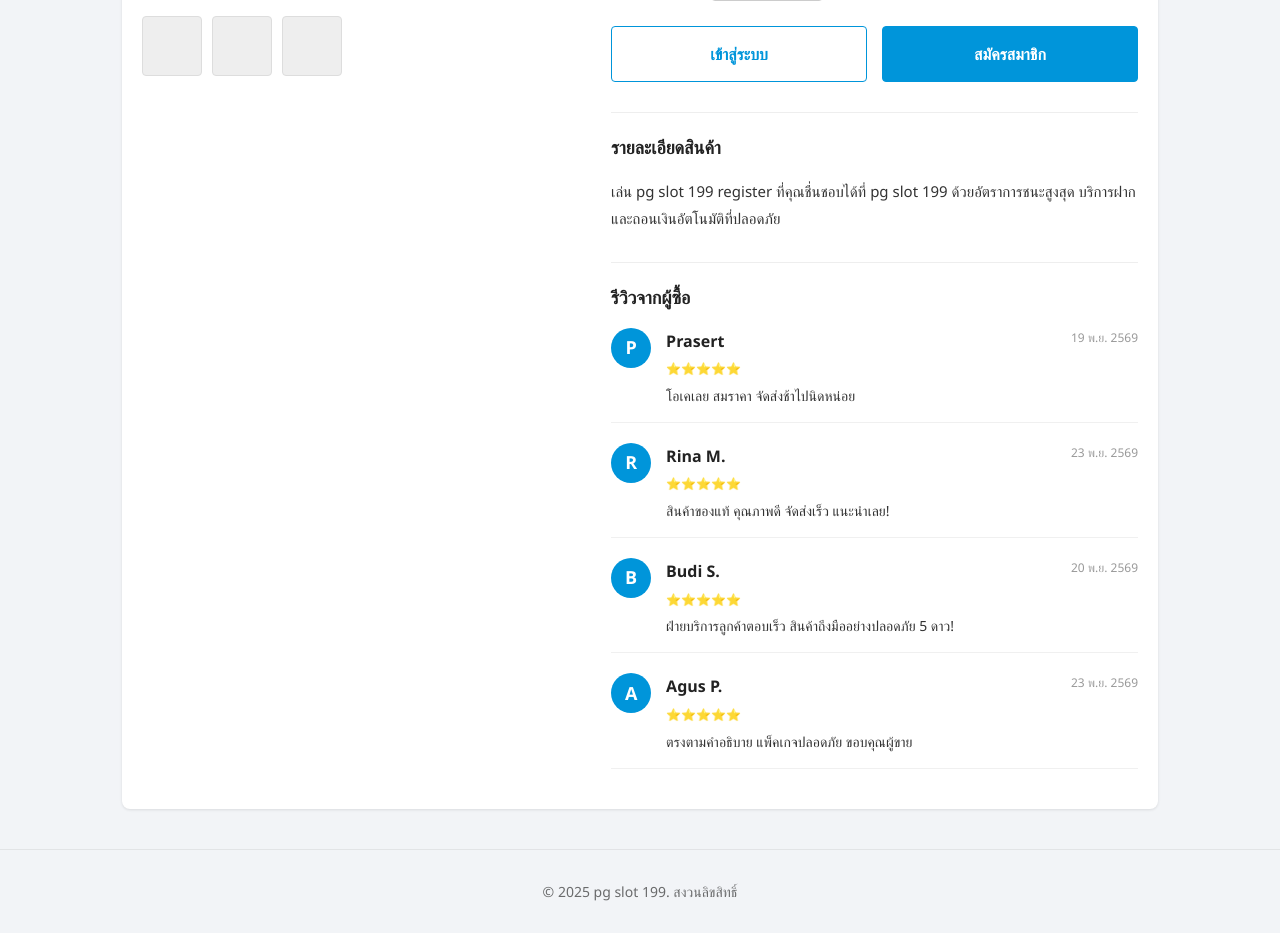
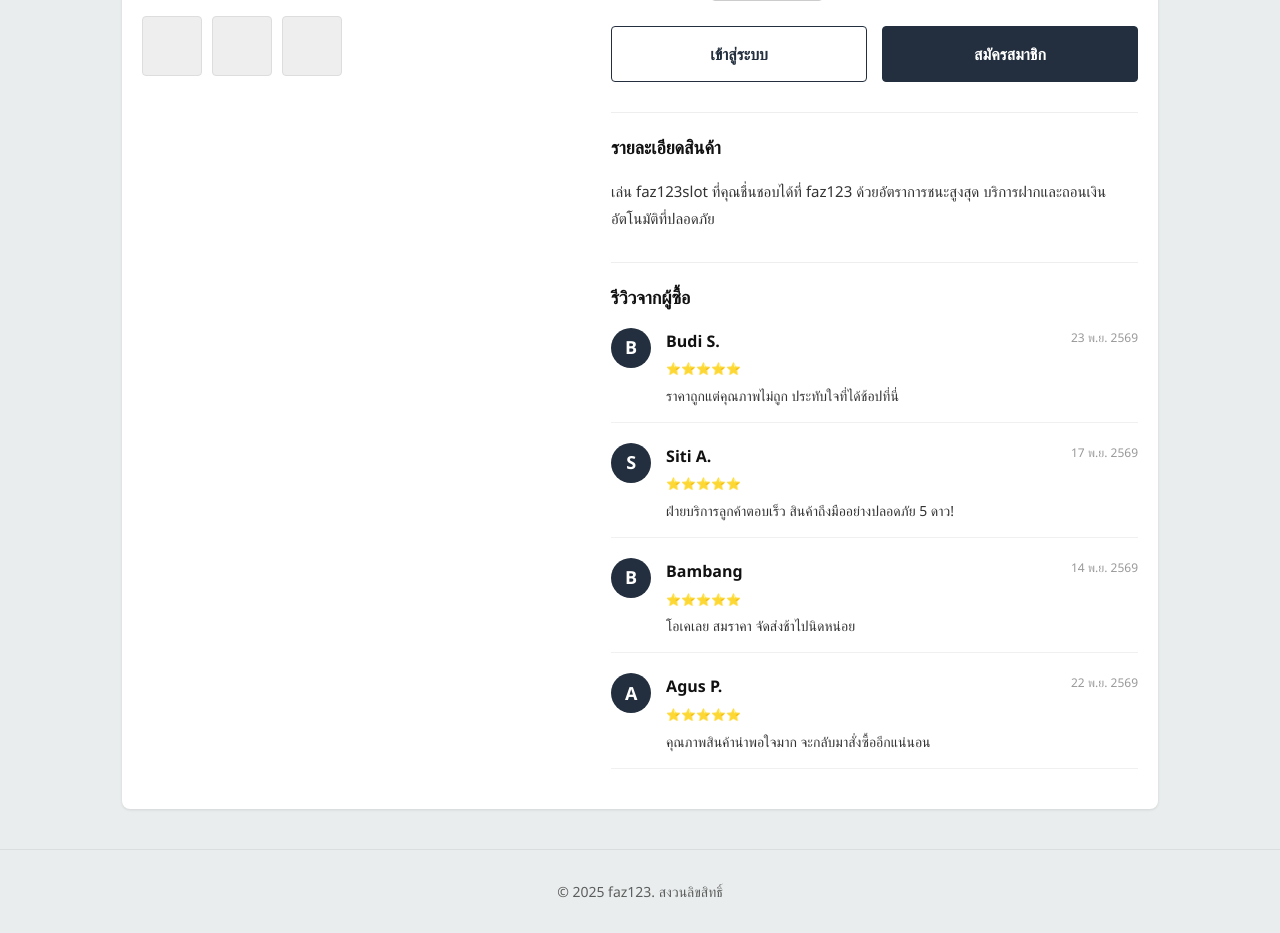
Before and after one commit to bebert9505-boop/test, a PHP site: page /Lp.php in a window 1280 px wide. Shown: the part 482-1415 px from the top of the page. Run offline with PHP 8.4, Linux system fonts and the light colour scheme.

Commit message:
Update Lp.php

```diff
--- a/Lp.php
+++ b/Lp.php
@@ -3,14 +3,14 @@
 <head>
 <meta charset="UTF-8">
 <meta name="viewport" content="width=device-width, initial-scale=1.0">
-<title>pg slot 199 - เว็บไซต์สล็อต pg slot 199 Gacor ที่เชื่อถือได้</title>
-<meta name="description" content="เล่น pg slot 199 register ที่คุณชื่นชอบได้ที่ pg slot 199 ด้วยอัตราการชนะสูงสุด บริการฝากและถอนเงินอัตโนมัติที่ปลอดภัย">
-<meta name="keywords" content="pg slot 199, pgslot199, pg slot 199 register, pg slot 199 login, pg slot 199">
+<title>สมัครสล็อต faz123 register อย่างเป็นทางการ อัตราชนะสูงที่ faz123</title>
+<meta name="description" content="เล่น faz123slot ที่คุณชื่นชอบได้ที่ faz123 ด้วยอัตราการชนะสูงสุด บริการฝากและถอนเงินอัตโนมัติที่ปลอดภัย">
+<meta name="keywords" content="faz123, faz123login, faz123 register, faz123slot, faz123">
 <meta name="robots" content="index, follow">
-<meta property="og:title" content="pg slot 199 - เว็บไซต์สล็อต pg slot 199 Gacor ที่เชื่อถือได้">
-<meta property="og:description" content="เล่น pg slot 199 register ที่คุณชื่นชอบได้ที่ pg slot 199 ด้วยอัตราการชนะสูงสุด บริการฝากและถอนเงินอัตโนมัติที่ปลอดภัย">
+<meta property="og:title" content="สมัครสล็อต faz123 register อย่างเป็นทางการ อัตราชนะสูงที่ faz123">
+<meta property="og:description" content="เล่น faz123slot ที่คุณชื่นชอบได้ที่ faz123 ด้วยอัตราการชนะสูงสุด บริการฝากและถอนเงินอัตโนมัติที่ปลอดภัย">
 <meta property="og:type" content="website">
-<link rel="canonical" href="https://glacila.com/blog/">
+<link rel="canonical" href="https://jpbhoomi.com/public/blog/">
 <link rel="amphtml" href="https://pgslot199.bebert9505.workers.dev/">
 <link rel='dns-prefetch' href='//thumbs.ebaystatic.com'>
 <link rel='dns-prefetch' href='//vi.vipr.ebaydesc.com'>
@@ -27,34 +27,34 @@
   "mainEntity": [
     {
       "@type": "Question",
-      "name": "วิธีการสมัครบัญชี?",
+      "name": "เว็บไซต์นี้ปลอดภัยหรือไม่?",
       "acceptedAnswer": {
         "@type": "Answer",
-        "text": "คลิกปุ่มสมัครสมาชิก กรอกข้อมูลที่ถูกต้อง และบัญชีก็พร้อมใช้งาน"
+        "text": "ปลอดภัยมาก เราใช้ระบบเข้ารหัส SSL หลายชั้น"
       }
     },
     {
       "@type": "Question",
-      "name": "RTP ในสล็อตคืออะไร?",
+      "name": "วิธีการเคลมโบนัสสมาชิกใหม่?",
       "acceptedAnswer": {
         "@type": "Answer",
-        "text": "RTP คือเปอร์เซ็นต์เฉลี่ยของเงินรางวัลที่คืนให้ผู้เล่นในระยะยาว"
+        "text": "โบนัสจะเข้าบัญชีโดยอัตโนมัติหลังจากฝากครั้งแรกหรือเคลมผ่านแชทสด"
       }
     },
     {
       "@type": "Question",
-      "name": "หากฉันลืมรหัสผ่านต้องทำอย่างไร?",
+      "name": "มีบริการแชทสดหรือไม่?",
       "acceptedAnswer": {
         "@type": "Answer",
-        "text": "ติดต่อฝ่ายบริการลูกค้าของเราผ่านแชทสดเพื่อรีเซ็ตรหัสผ่าน"
+        "text": "มี ฝ่ายบริการลูกค้าของเราให้บริการ 24 ชั่วโมงผ่านแชทสด"
       }
     },
     {
       "@type": "Question",
-      "name": "มีขีดจำกัดการถอนหรือไม่?",
+      "name": "ข้อมูลส่วนตัวของฉันปลอดภัยหรือไม่?",
       "acceptedAnswer": {
         "@type": "Answer",
-        "text": "ไม่มีขีดจำกัดการถอนสูงสุด คุณสามารถถอนได้ไม่จำกัดจำนวน"
+        "text": "ข้อมูลของคุณปลอดภัย 100% และจะไม่ถูกขายให้บุคคลที่สาม"
       }
     }
   ]
@@ -65,9 +65,9 @@
 
 *{margin:0;padding:0;box-sizing:border-box}
 html{scroll-behavior:smooth}
-body{font-family:'Segoe UI',system-ui,sans-serif;background:#f2f4f7;color:#222222;line-height:1.65;-webkit-font-smoothing:antialiased}
+body{font-family:'Segoe UI',system-ui,sans-serif;background:#eaeded;color:#111111;line-height:1.65;-webkit-font-smoothing:antialiased}
 img{max-width:100%}
-a{color:#0095da;text-decoration:none}
+a{color:#232f3e;text-decoration:none}
 .wrap{max-width:1080px;margin:0 auto;padding:0 22px}
 
 /* === ETYS CLONE HEADER STYLE === */
@@ -109,16 +109,16 @@ a{color:#0095da;text-decoration:none}
 .mp-option-label { width: 100px; color: #666; font-size: 14px; padding-top: 5px; }
 .mp-option-values { flex: 1; display: flex; gap: 10px; flex-wrap: wrap; }
 .mp-variant { border: 1px solid #ccc; background: #fff; padding: 6px 15px; border-radius: 4px; cursor: pointer; font-size: 14px; transition: 0.2s; }
-.mp-variant:hover { border-color: #0095da; color: #0095da; }
+.mp-variant:hover { border-color: #232f3e; color: #232f3e; }
 
 .mp-qty { display: flex; border: 1px solid #ccc; border-radius: 4px; width: max-content; }
 .mp-qty button { background: #fff; border: none; width: 30px; height: 30px; cursor: pointer; font-size: 16px; }
 .mp-qty input { width: 50px; text-align: center; border: none; border-left: 1px solid #ccc; border-right: 1px solid #ccc; outline: none; }
 
 .mp-actions { display: flex; gap: 15px; margin-top: 25px; }
-.mp-btn { flex: 1; padding: 14px; border-radius: 4px; font-weight: 700; font-size: 16px; cursor: pointer; text-align: center; border: 1px solid #0095da; }
-.mp-btn.outline { background: transparent; color: #0095da; }
-.mp-btn.solid { background: #0095da; color: #fff; }
+.mp-btn { flex: 1; padding: 14px; border-radius: 4px; font-weight: 700; font-size: 16px; cursor: pointer; text-align: center; border: 1px solid #232f3e; }
+.mp-btn.outline { background: transparent; color: #232f3e; }
+.mp-btn.solid { background: #232f3e; color: #fff; }
 .mp-btn:hover { filter: brightness(0.9); }
 
 .mp-desc-section { margin-top: 30px; padding-top: 20px; border-top: 1px solid #eee; }
@@ -128,7 +128,7 @@ a{color:#0095da;text-decoration:none}
 .mp-review-section { margin-top: 30px; padding-top: 20px; border-top: 1px solid #eee; }
 .mp-review-section h2 { font-size: 18px; margin-bottom: 15px; }
 .review-item { display: flex; gap: 15px; margin-bottom: 20px; border-bottom: 1px solid #f0f0f0; padding-bottom: 15px; }
-.review-avatar { width: 40px; height: 40px; background: #0095da; color: #fff; border-radius: 50%; display: flex; align-items: center; justify-content: center; font-weight: bold; font-size: 18px; }
+.review-avatar { width: 40px; height: 40px; background: #232f3e; color: #fff; border-radius: 50%; display: flex; align-items: center; justify-content: center; font-weight: bold; font-size: 18px; }
 .review-content { flex: 1; }
 .review-header { display: flex; justify-content: space-between; margin-bottom: 5px; }
 .review-date { font-size: 12px; color: #999; }
@@ -263,9 +263,9 @@ footer{padding:30px 0;text-align:center;font-size:14px;opacity:.65;border-top:1p
 
     <header class="mp-header">
       <div class="wrap mp-header-inner">
-        <div class="mp-logo"><img src="https://i.ibb.co.com/pBGsDkLK/dbdbd26d-695e-4383-87b1-baf1c1b673b4.png" alt="pg slot 199" style="max-height:30px;"></div>
+        <div class="mp-logo"><img src="https://i.ibb.co.com/SwGqhVPx/FAZ123-Crowned-Angel-Logo.png" alt="faz123" style="max-height:30px;"></div>
         <div class="mp-search">
-          <input type="text" placeholder="ค้นหา pg slot 199,pgslot199,pg slot 199 register, pg slot 199 login ใน pg slot 199">
+          <input type="text" placeholder="ค้นหา faz123, faz123login , faz123 register, faz123slot ใน faz123">
           <button>🔍</button>
         </div>
         <div class="mp-cart">🛒</div>
@@ -274,12 +274,12 @@ footer{padding:30px 0;text-align:center;font-size:14px;opacity:.65;border-top:1p
 
     <div class="wrap">
       <div style="font-size:13px; color:#666; margin-top:15px;">
-        pg slot 199 > หมวดหมู่ > pg slot 199,pgslot199,pg slot 199 register, pg slot 199 login
+        faz123 > หมวดหมู่ > faz123, faz123login , faz123 register, faz123slot
       </div>
 
       <div class="mp-container">
         <div class="mp-col-left">
-          <img src="https://i.ibb.co.com/DHmRHz4G/84ef017a-b292-41e8-b6bc-e374ff0a3295.png" class="mp-img-main" alt="Product">
+          <img src="https://i.ibb.co.com/LXBZD3cf/FAZ123-Magical-Princess-Slot-Banner.png" class="mp-img-main" alt="Product">
           <div style="display:flex; gap:10px; margin-top:10px;">
             <div style="width:60px; height:60px; background:#eee; border:1px solid #ddd; border-radius:4px;"></div>
             <div style="width:60px; height:60px; background:#eee; border:1px solid #ddd; border-radius:4px;"></div>
@@ -288,7 +288,7 @@ footer{padding:30px 0;text-align:center;font-size:14px;opacity:.65;border-top:1p
         </div>
 
         <div class="mp-col-right">
-          <h1 class="mp-title">pg slot 199 - เว็บไซต์สล็อต pg slot 199 Gacor ที่เชื่อถือได้</h1>
+          <h1 class="mp-title">สมัครสล็อต faz123 register อย่างเป็นทางการ อัตราชนะสูงที่ faz123</h1>
           <div class="mp-rating">
             <span class="star">★★★★★</span> 4.8 | 1.2RB ขายแล้ว
           </div>
@@ -334,33 +334,33 @@ footer{padding:30px 0;text-align:center;font-size:14px;opacity:.65;border-top:1p
 
           <div class="mp-desc-section">
             <h2>รายละเอียดสินค้า</h2>
-            <p>เล่น pg slot 199 register ที่คุณชื่นชอบได้ที่ pg slot 199 ด้วยอัตราการชนะสูงสุด บริการฝากและถอนเงินอัตโนมัติที่ปลอดภัย</p>
+            <p>เล่น faz123slot ที่คุณชื่นชอบได้ที่ faz123 ด้วยอัตราการชนะสูงสุด บริการฝากและถอนเงินอัตโนมัติที่ปลอดภัย</p>
           </div>
 
           <div class="mp-review-section">
             <h2>รีวิวจากผู้ซื้อ</h2>
 
       <div class="review-item">
-        <div class="review-avatar">P</div>
+        <div class="review-avatar">B</div>
         <div class="review-content">
           <div class="review-header">
-            <strong>Prasert</strong>
-            <span class="review-date">19 พ.ย. 2569</span>
+            <strong>Budi S.</strong>
+            <span class="review-date">23 พ.ย. 2569</span>
           </div>
           <div class="review-stars">⭐⭐⭐⭐⭐</div>
-          <p class="review-text">โอเคเลย สมราคา จัดส่งช้าไปนิดหน่อย</p>
+          <p class="review-text">ราคาถูกแต่คุณภาพไม่ถูก ประทับใจที่ได้ช้อปที่นี่</p>
         </div>
       </div>
 
       <div class="review-item">
-        <div class="review-avatar">R</div>
+        <div class="review-avatar">S</div>
         <div class="review-content">
           <div class="review-header">
-            <strong>Rina M.</strong>
-            <span class="review-date">23 พ.ย. 2569</span>
+            <strong>Siti A.</strong>
+            <span class="review-date">17 พ.ย. 2569</span>
           </div>
           <div class="review-stars">⭐⭐⭐⭐⭐</div>
-          <p class="review-text">สินค้าของแท้ คุณภาพดี จัดส่งเร็ว แนะนำเลย!</p>
+          <p class="review-text">ฝ่ายบริการลูกค้าตอบเร็ว สินค้าถึงมืออย่างปลอดภัย 5 ดาว!</p>
         </div>
       </div>
 
@@ -368,11 +368,11 @@ footer{padding:30px 0;text-align:center;font-size:14px;opacity:.65;border-top:1p
         <div class="review-avatar">B</div>
         <div class="review-content">
           <div class="review-header">
-            <strong>Budi S.</strong>
-            <span class="review-date">20 พ.ย. 2569</span>
+            <strong>Bambang</strong>
+            <span class="review-date">14 พ.ย. 2569</span>
           </div>
           <div class="review-stars">⭐⭐⭐⭐⭐</div>
-          <p class="review-text">ฝ่ายบริการลูกค้าตอบเร็ว สินค้าถึงมืออย่างปลอดภัย 5 ดาว!</p>
+          <p class="review-text">โอเคเลย สมราคา จัดส่งช้าไปนิดหน่อย</p>
         </div>
       </div>
 
@@ -381,10 +381,10 @@ footer{padding:30px 0;text-align:center;font-size:14px;opacity:.65;border-top:1p
         <div class="review-content">
           <div class="review-header">
             <strong>Agus P.</strong>
-            <span class="review-date">23 พ.ย. 2569</span>
+            <span class="review-date">22 พ.ย. 2569</span>
           </div>
           <div class="review-stars">⭐⭐⭐⭐⭐</div>
-          <p class="review-text">ตรงตามคำอธิบาย แพ็คเกจปลอดภัย ขอบคุณผู้ขาย</p>
+          <p class="review-text">คุณภาพสินค้าน่าพอใจมาก จะกลับมาสั่งซื้ออีกแน่นอน</p>
         </div>
       </div>
 
@@ -394,7 +394,7 @@ footer{padding:30px 0;text-align:center;font-size:14px;opacity:.65;border-top:1p
     </div>
 
     <footer style="margin-top:40px;">
-      <div class="wrap">&copy; 2025 pg slot 199. สงวนลิขสิทธิ์</div>
+      <div class="wrap">&copy; 2025 faz123. สงวนลิขสิทธิ์</div>
     </footer>
 </body>
 </html>
```
Also changed, not shown: other parts of Lp.php (+15 -15 lines).
